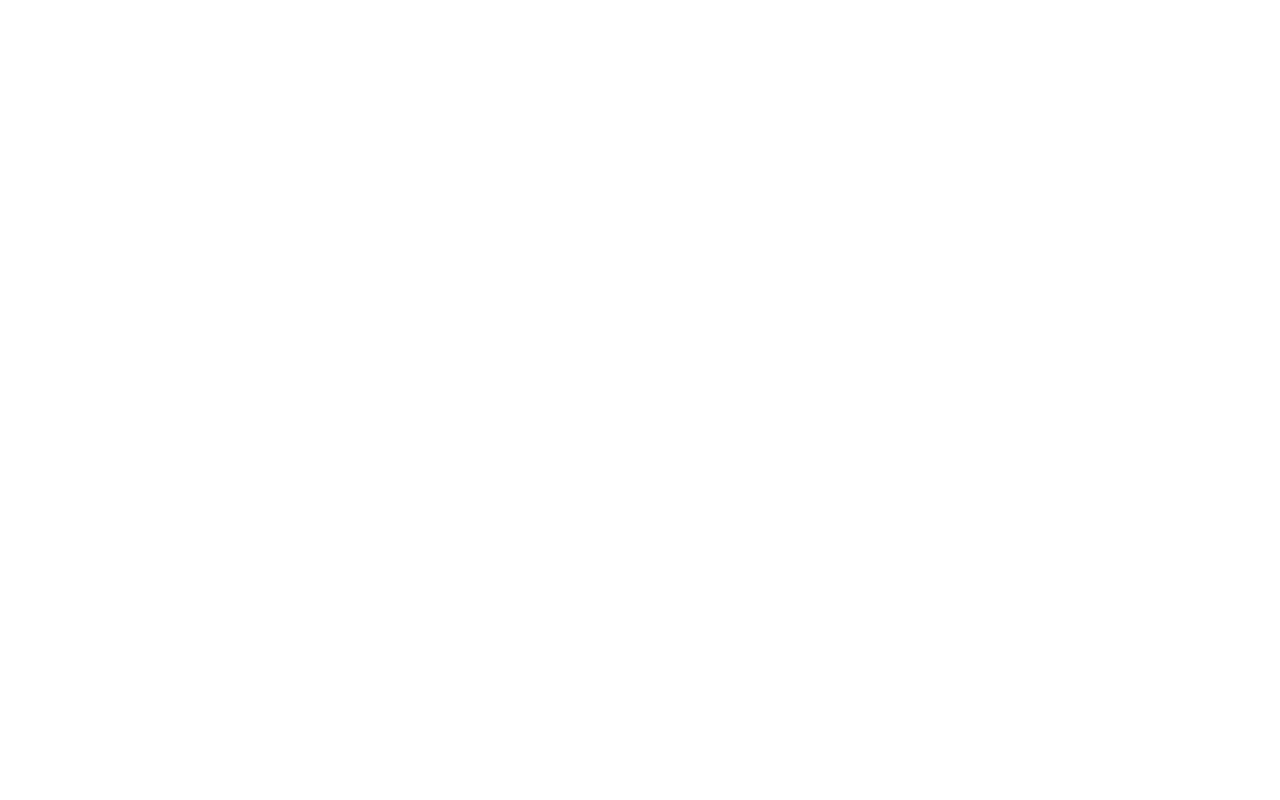
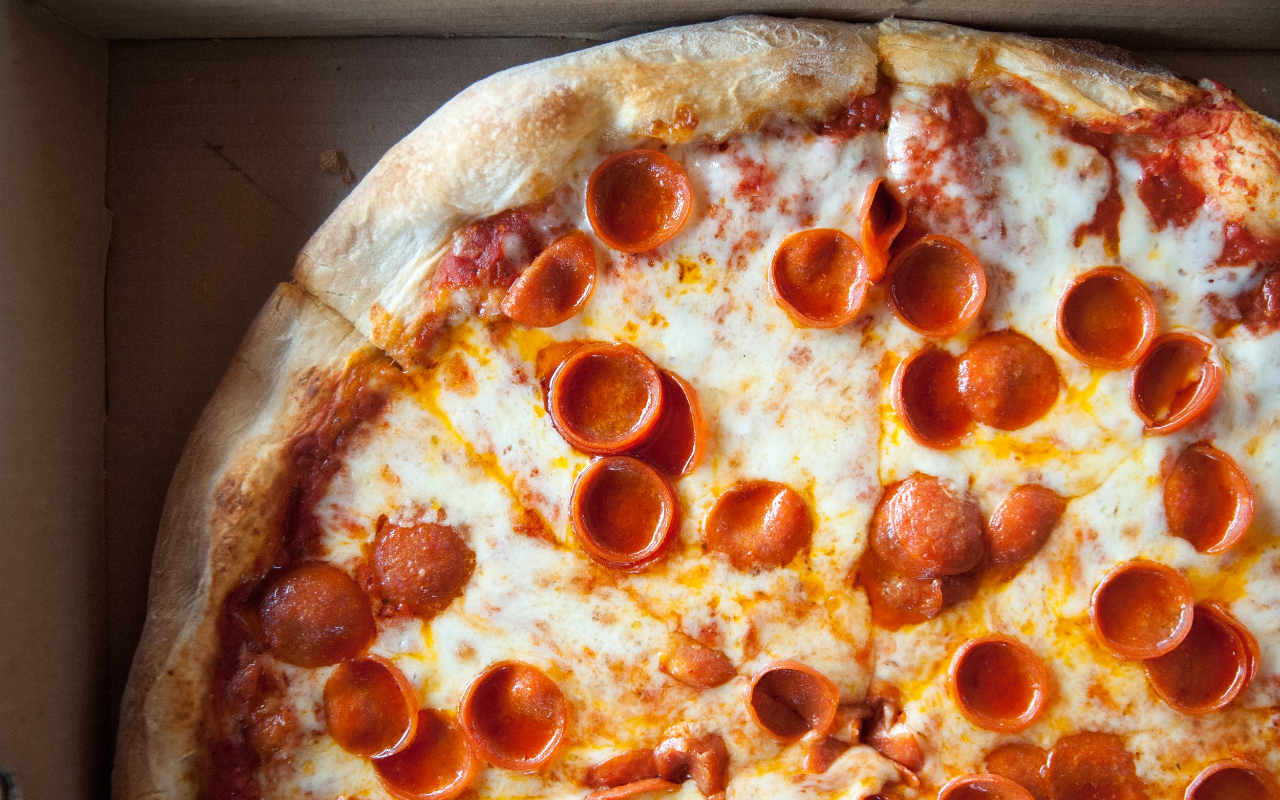
Before and after one commit to ramialhd/restaurant, a website: page index.html in a window 1280 px wide. Drawn offline with nearby package versions, Linux system fonts and the light colour scheme.

Commit message:
git commit "entered image"

```diff
--- a/css/style.css
+++ b/css/style.css
@@ -1,5 +1,9 @@
+html, body {
+    height: 100%;
+    margin: 0;
+  }
 body{
-    background-image: url('images/background.jpg');
+    background-image: url('../images/background.jpg');
     background-size: cover;
     background-position: center;
     background-repeat:  no-repeat;
```
